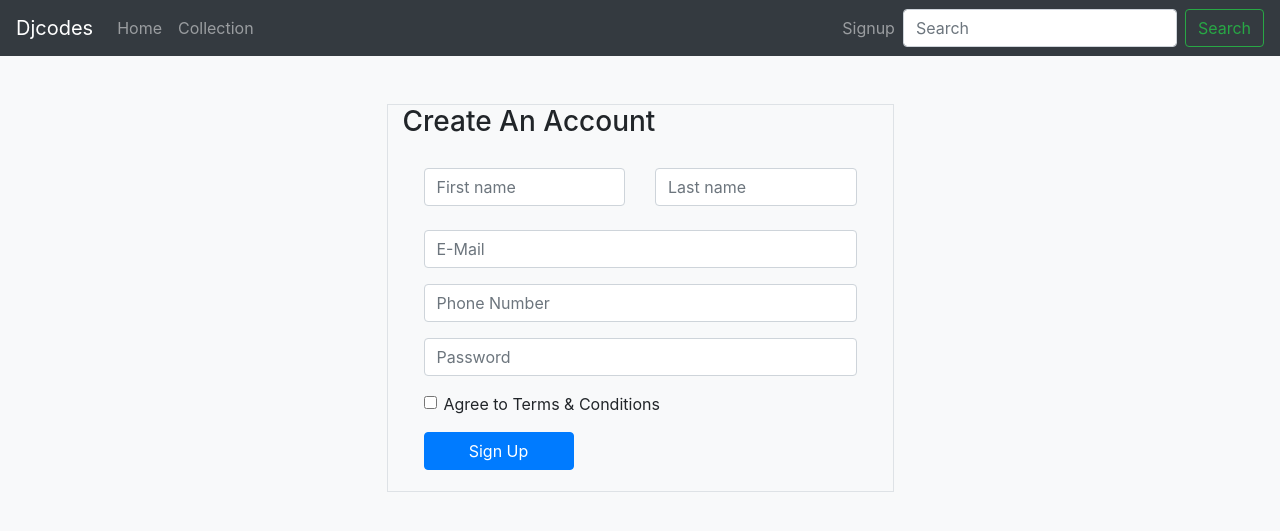
After one commit to djcodes327/Django-Advanced-E-Commerce, a Django app: page /shop/signup in a window 1280 px wide. The commit adds this page. Shown: the top 531 px of the page. Run offline with Django 3.2, Linux system fonts and the light colour scheme.

Commit message:
Customer Signup Added

```diff
--- /dev/null
+++ b/ecommerce/templates/signup.html
@@ -0,0 +1,70 @@
+{% extends 'header.html' %}
+{% load static %}
+{% block title %}
+    <title>SignUp- Django Ecommerce</title>
+{% endblock %}
+
+{% block content %}
+
+    {% if messages %}
+            {% for message in messages %}
+                <div class="alert alert-primary alert-dismissible fade show" role="alert">
+                    {{ message }}
+                    <button type="button" class="close" data-dismiss="alert" aria-label="Close">
+                        <span aria-hidden="true">&times;</span>
+                    </button>
+                </div>
+            {% endfor %}
+    {% endif %}
+
+    <div class="container">
+        <div class="p-4 m-4">
+            <div class="col-lg-6 mx-auto table-bordered ">
+                <h3 class="mx-auto">Create An Account</h3>
+
+                {% if error_message %}
+                            <div class="alert alert-danger alert-dismissible fade show" role="alert">
+                                {{ error_message }}
+                                <button type="button" class="close" data-dismiss="alert" aria-label="Close">
+                                    <span aria-hidden="true">&times;</span>
+                                </button>
+                            </div>
+                {% endif %}
+
+
+                <form action="" method="post" style=" padding:21px !important;">
+                    {% csrf_token %}
+                    <div class="row">
+                        <div class="col">
+                          <input type="text" class="form-control" placeholder="First name" name="fname">
+                        </div>
+                        <div class="col">
+                          <input type="text" class="form-control" placeholder="Last name" name="lname">
+                        </div>
+                    </div>
+                    <br>
+                    <div class="form-group">
+                        <input type="email" class="form-control" placeholder="E-Mail" name="email">
+                    </div>
+
+                    <div class="form-group">
+                        <input type="text" class="form-control" placeholder="Phone Number" name="phone">
+                    </div>
+
+                    <div class="form-group">
+                        <input type="password" class="form-control" placeholder="Password" name="password">
+                    </div>
+
+                    <div class="form-group form-check">
+                        <input type="checkbox" class="form-check-input" id="exampleCheck1">
+                        <label class="form-check-label" for="exampleCheck1">Agree to Terms & Conditions</label>
+                    </div>
+
+                    <button type="submit" class="btn btn-primary" style="width: 150px;">Sign Up</button>
+                </form>
+
+            </div>
+        </div>
+    </div>
+
+{% endblock %}
--- a/ecommerce/urls.py
+++ b/ecommerce/urls.py
@@ -4,6 +4,7 @@ from . import views
 urlpatterns = [
     path('', views.index, name='index'),
     path('about/', views.about, name='about'),
-    path('collection/', views.collection, name='collection')
+    path('collection/', views.collection, name='collection'),
+    path('signup', views.signup, name='signup')
 
 ]
--- a/ecommerce/views.py
+++ b/ecommerce/views.py
@@ -1,7 +1,9 @@
 from math import ceil
 from django.http import HttpResponse
-from django.shortcuts import render
-from .models import Product, Category
+from django.shortcuts import render, redirect
+from django.contrib import messages
+from .models import Product, Category, Customer
+from .forms import UserForm
 
 # Create your views here.
 
@@ -26,7 +28,7 @@ def collection(request):
     categoryfilter = request.GET.get('category')
     print(request.GET.get('category'))
     if categoryfilter:
-        products_collection = Product.objects.filter(categories=categoryfilter,)
+        products_collection = Product.objects.filter(categories=categoryfilter, )
     else:
         products_collection = Product.objects.all()
 
@@ -35,3 +37,46 @@ def collection(request):
         'categories': categories_collection
     }
     return render(request, 'collection.html', context)
+
+
+def signup(request):
+    if request.method == "POST":
+        first_name = request.POST.get('fname')
+        last_name = request.POST.get('lname')
+        email = request.POST.get('email')
+        phone_number = request.POST.get('phone')
+        password = request.POST.get('password')
+
+        error_message = None
+        if not first_name:
+            error_message = "First Name is Required!!!"
+        elif not last_name:
+            error_message = "Last Name is Required!!!"
+        elif not phone_number:
+            error_message = "Phone Number is Required!!!"
+        elif not email:
+            error_message = "E-Mail is Required!!!"
+        elif len(phone_number) <= 9:
+            error_message = "Please Enter a Valid Phone Number"
+        elif not password:
+            error_message = "Password is Required!!!"
+
+        if not error_message:
+            Customer.objects.create(
+                first_name=first_name,
+                last_name=last_name,
+                email=email,
+                phone_number=phone_number,
+                password=password,
+            )
+            messages.success(request, "New User Added Successfully")
+            return redirect('signup')
+        else:
+            context = {
+                "error_message": error_message
+            }
+            return render(request, 'signup.html', context)
+
+
+    else:
+        return render(request, 'signup.html', {})
--- a/templates/header.html
+++ b/templates/header.html
@@ -34,6 +34,11 @@
               </li>
 
             </ul>
+              <ul class="navbar-nav">
+                  <li class="nav-item">
+                    <a class="nav-link" href="{% url 'signup' %}">Signup</a>
+                  </li>
+              </ul>
             <form class="form-inline my-2 my-lg-0">
               <input class="form-control mr-sm-2" type="search" placeholder="Search" aria-label="Search">
               <button class="btn btn-outline-success my-2 my-sm-0" type="submit">Search</button>
```
Also changed, not shown: ecommerce/admin.py (+11 -0 lines), ecommerce/forms.py (added, +16 -0 lines), ecommerce/models.py (+15 -0 lines), ecommerce/migrations/0004_customer.py (added), ecommerce/migrations/0005_auto_20201123_1632.py (added), ecommerce/migrations/0006_auto_20201123_1633.py (added), ecommerce/migrations/0007_auto_20201123_1637.py (added).
